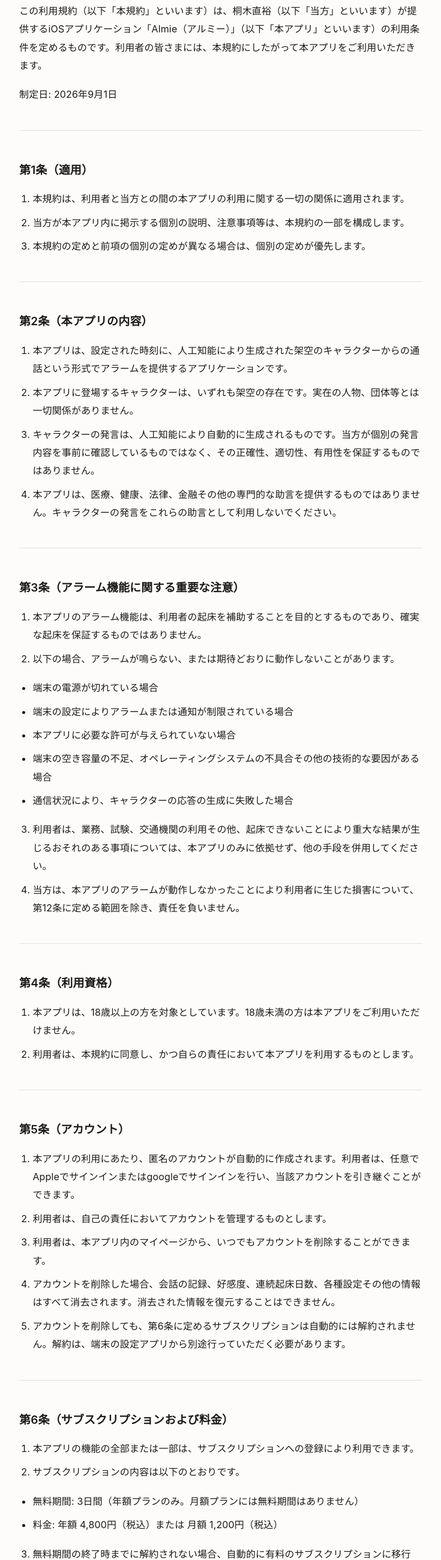
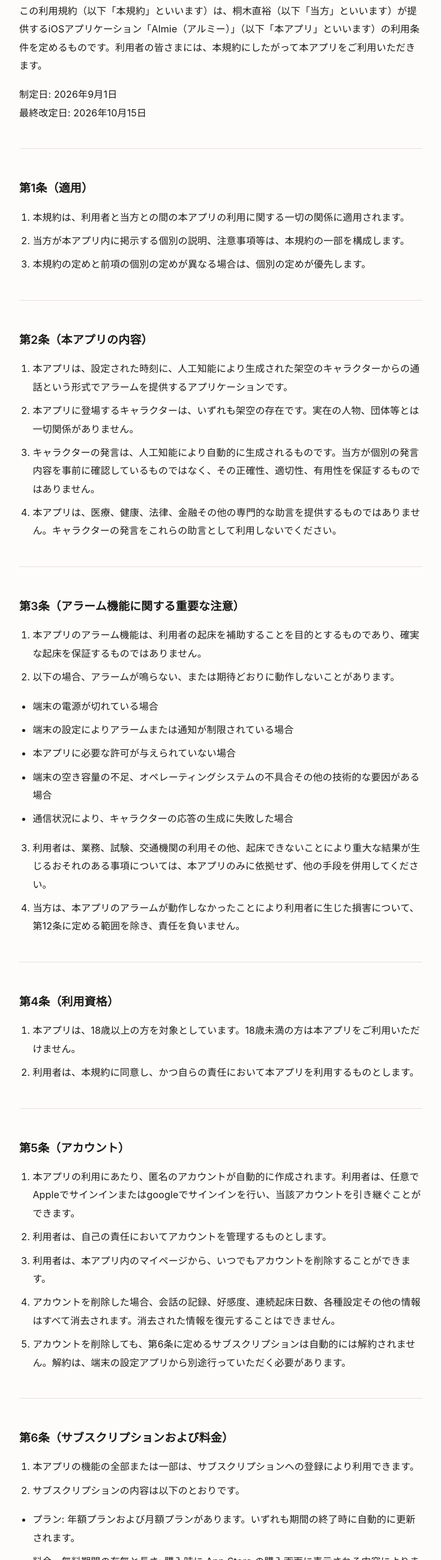
Before and after one commit to scnaohiro/almie-legal, a plain HTML site: page terms.html in a window 1280 px wide. Shown: the part 200-2800 px from the top of the page at 60% size, without its empty margins (272-1007 px from the left). Drawn offline with Linux system fonts and the light colour scheme.

Commit message:
利用規約: 料金・無料期間の金額と日数を書かず、購入時の App Store の表示によるとする

```diff
--- a/terms.html
+++ b/terms.html
@@ -104,7 +104,7 @@
 <div class="brand">Almie</div>
 <h1>利用規約</h1>
 <p>この利用規約（以下「本規約」といいます）は、桐木直裕（以下「当方」といいます）が提供するiOSアプリケーション「Almie（アルミー）」（以下「本アプリ」といいます）の利用条件を定めるものです。利用者の皆さまには、本規約にしたがって本アプリをご利用いただきます。</p>
-<p>制定日: 2026年9月1日</p>
+<p>制定日: 2026年9月1日<br>最終改定日: 2026年10月15日</p>
 <hr />
 <h2>第1条（適用）</h2>
 <ol>
@@ -159,11 +159,11 @@
 <li>サブスクリプションの内容は以下のとおりです。</li>
 </ol>
 <ul>
-<li>無料期間: 3日間（年額プランのみ。月額プランには無料期間はありません）</li>
-<li>料金: 年額 4,800円（税込）または 月額 1,200円（税込）</li>
+<li>プラン: 年額プランおよび月額プランがあります。いずれも期間の終了時に自動的に更新されます。</li>
+<li>料金、無料期間の有無と長さ: 購入時に App Store の購入画面に表示される内容によります。無料期間は、プランや過去のご利用状況（以前に無料期間を利用したことがあるか等）によって、提供されない場合があります。</li>
 </ul>
 <ol start="3">
-<li>無料期間の終了時までに解約されない場合、自動的に有料のサブスクリプションに移行し、料金が課金されます。</li>
+<li>無料期間がある場合、<strong>無料期間の終了の24時間前まで</strong>に解約されないときは、自動的に有料のサブスクリプションに移行し、料金が課金されます。</li>
 <li>サブスクリプションは、期間の終了時に自動的に更新されます。自動更新を停止する場合は、<strong>期間の終了の24時間前まで</strong>に、端末の設定アプリから解約の手続きを行ってください。24時間前を過ぎた場合、次の期間の料金が課金されます。</li>
 <li>課金は、利用者のApple IDに対して行われます。解約、支払方法の変更、購入履歴の確認は、端末の設定アプリのアカウント設定から行うことができます。</li>
 <li>当方は、料金の返金を行いません。返金については、Apple社の定めるところによります。</li>
```
